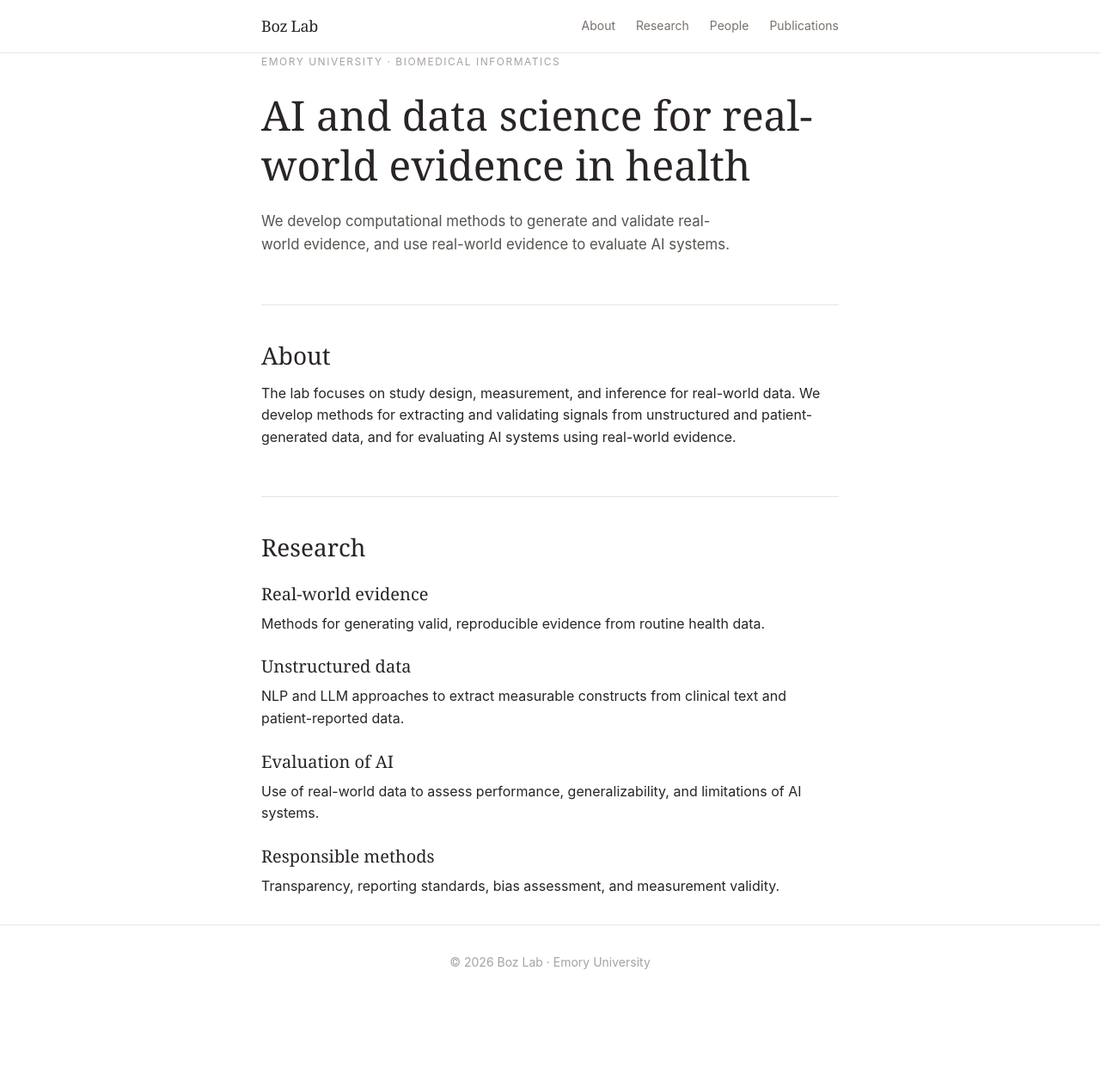
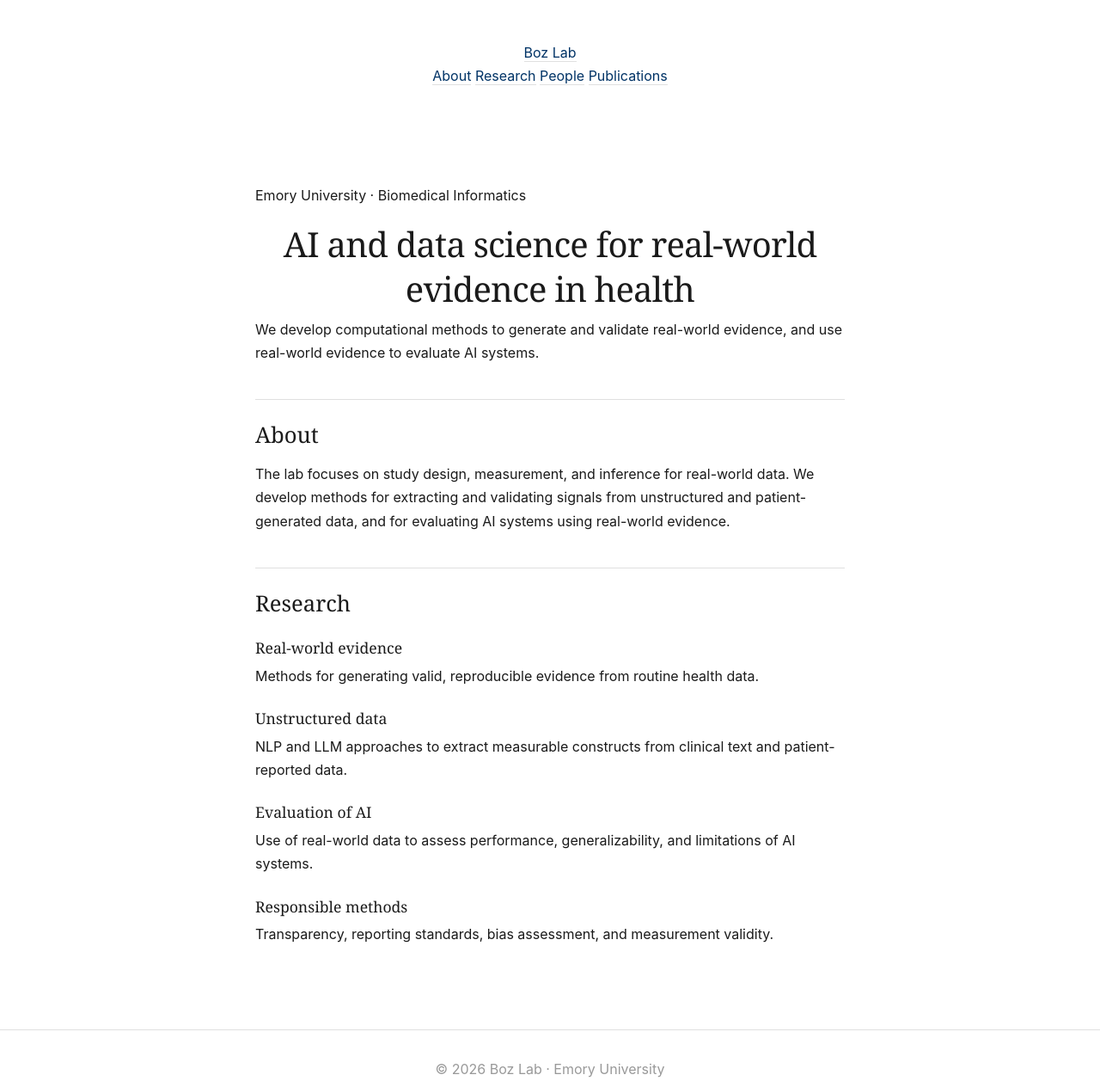
Before and after one commit to bozlab/bozlab.github.io, a Jekyll site: the page built from index.md, in a window 1280 px wide and 1257 px high. Shown: the whole window at 86% size. Built offline with Jekyll 4.4.1, drawn with Linux system fonts in a browser that asks for light colours.

Commit message:
Refactor CSS styles for improved readability

```diff
--- a/assets/css/style.css
+++ b/assets/css/style.css
@@ -1,175 +1,251 @@
-/* Reset and base styles */
+/* Reset */
 * {
     margin: 0;
     padding: 0;
     box-sizing: border-box;
 }
 
+/* Base */
+html {
+    scroll-behavior: smooth;
+}
+
 body {
-    font-family: -apple-system, BlinkMacSystemFont, 'Segoe UI', 'Helvetica Neue', sans-serif;
-    line-height: 1.6;
-    color: #292524;
+    font-family: -apple-system, BlinkMacSystemFont, "Segoe UI", "Helvetica Neue", sans-serif;
+    line-height: 1.7;
+    color: #1a1a1a;
     background-color: #ffffff;
+}
+
+/* Container */
+.container {
+    max-width: 750px;
+    margin: 0 auto;
+    padding: 2rem;
+    padding-top: 3rem;
 }
 
 /* Typography */
 h1, h2, h3 {
-    font-family: 'Georgia', serif;
+    font-family: Georgia, "Times New Roman", serif;
     font-weight: 400;
-    line-height: 1.2;
-    margin-top: 1.5em;
-    margin-bottom: 0.5em;
+    line-height: 1.3;
+    margin-top: 2rem;
+    margin-bottom: 1rem;
 }
 
 h1 {
-    font-size: 3rem;
-    margin-top: 0.5em;
+    font-size: 2.5rem;
+    text-align: center;
+    margin-top: 0;
+    margin-bottom: 0.5rem;
+    letter-spacing: -0.02em;
 }
 
 h2 {
-    font-size: 1.75rem;
-    border-top: 1px solid #e7e5e4;
-    padding-top: 1.5em;
-    margin-top: 2em;
+    font-size: 1.6rem;
+    margin-top: 2.5rem;
+    padding-top: 1.5rem;
+    border-top: 1px solid #e0e0e0;
 }
 
 h3 {
-    font-size: 1.25rem;
-    margin-top: 1.25em;
+    font-size: 1.1rem;
+    margin-top: 1.5rem;
+    margin-bottom: 0.5rem;
 }
 
 p {
-    margin-bottom: 1em;
+    margin-bottom: 1rem;
+    font-size: 1rem;
 }
 
 a {
-    color: #292524;
-    text-decoration: underline;
+    color: #003366;
+    text-decoration: none;
+    border-bottom: 1px solid #e0e0e0;
+    transition: opacity 0.2s ease;
 }
 
 a:hover {
     opacity: 0.7;
 }
 
-/* Container */
-.container {
-    max-width: 45rem;
-    margin: 0 auto;
-    padding: 0 1.5rem;
+ul {
+    margin-left: 1.5rem;
+    margin-bottom: 1.5rem;
+}
+
+li {
+    margin-bottom: 0.75rem;
+    line-height: 1.7;
+}
+
+strong {
+    font-weight: 600;
+}
+
+em {
+    font-style: italic;
 }
 
 /* Header */
-header.sticky-header {
-    position: sticky;
-    top: 0;
-    z-index: 50;
-    border-bottom: 1px solid #e7e5e4;
-    background-color: #ffffff;
-}
-
-header .container {
-    display: flex;
-    justify-content: space-between;
-    align-items: center;
-    padding: 1rem 1.5rem;
-}
-
-.logo {
-    font-family: 'Georgia', serif;
-    font-size: 1.125rem;
-    letter-spacing: -0.02em;
-    text-decoration: none;
-    font-weight: 400;
-}
-
-header nav {
-    display: flex;
-    gap: 1.5rem;
-    font-size: 0.875rem;
-}
-
-header nav a {
-    text-decoration: none;
-    color: #78716b;
-}
-
-header nav a:hover {
-    color: #292524;
-}
-
-/* Main content */
-main {
-    padding: 2.5rem 1.5rem;
-}
-
-/* Hero section */
-.hero {
+header {
+    text-align: center;
     margin-bottom: 2rem;
 }
 
-.meta {
-    font-size: 0.75rem;
-    letter-spacing: 0.125em;
-    text-transform: uppercase;
-    color: #a8a29e;
+.tagline {
+    font-size: 1.3rem;
+    color: #333;
+    margin-bottom: 0.5rem;
 }
 
-.subtitle {
-    font-size: 1.05rem;
-    color: #57534e;
-    margin-top: 1.5rem;
-    max-width: 35rem;
+.subtagline {
+    font-size: 1rem;
+    color: #666;
+    margin-bottom: 2rem;
 }
 
-/* Research grid */
-.research-grid {
-    display: grid;
-    grid-template-columns: 1fr;
-    gap: 1.5rem;
-    margin-top: 1.5rem;
+/* Main Sections */
+main {
+    margin-bottom: 3rem;
 }
 
-@media (min-width: 768px) {
-    .research-grid {
-        grid-template-columns: 1fr 1fr;
-    }
+section {
+    margin-bottom: 2.5rem;
 }
 
-.research-item h3 {
-    margin-top: 0;
+.mission {
+    background-color: #f9f9f9;
+    padding: 1.5rem;
+    border-left: 3px solid #003366;
+    margin-bottom: 3rem;
+}
+
+.mission p {
+    margin-bottom: 0;
+    font-size: 1rem;
+    line-height: 1.8;
+}
+
+/* Projects */
+.project-list {
+    list-style: none;
+    margin-left: 0;
+}
+
+.project-list li {
+    margin-bottom: 1rem;
+    padding-left: 0;
+}
+
+.project-list strong {
+    color: #003366;
 }
 
 /* Publications */
-.publication {
+.pub-list {
+    margin-left: 0;
+    list-style: none;
+}
+
+.pub-item {
+    margin-bottom: 1.5rem;
+    padding-bottom: 1.5rem;
+    border-bottom: 1px solid #e0e0e0;
+}
+
+.pub-item:last-child {
+    border-bottom: none;
+}
+
+.pub-item p {
+    margin-bottom: 0;
+    line-height: 1.7;
+    font-size: 0.95rem;
+}
+
+/* People */
+.person {
     margin-bottom: 1.5rem;
 }
 
-.publication-meta {
-    font-size: 0.875rem;
-    color: #a8a29e;
+.person h3 {
+    margin-top: 0;
+    margin-bottom: 0.25rem;
+}
+
+.person p {
+    margin-bottom: 0;
+    font-size: 0.95rem;
+    color: #666;
+    line-height: 1.6;
 }
 
 /* Footer */
 footer {
-    border-top: 1px solid #e7e5e4;
-    padding: 2rem 1.5rem;
+    border-top: 1px solid #e0e0e0;
+    padding-top: 2rem;
     text-align: center;
-    font-size: 0.875rem;
-    color: #a8a29e;
-    margin-top: 2rem;
+    font-size: 0.9rem;
+    color: #999;
+    margin-top: 3rem;
+}
+
+footer p {
+    margin-bottom: 0;
 }
 
 /* Responsive */
 @media (max-width: 768px) {
+    .container {
+        padding: 1.5rem;
+        padding-top: 2rem;
+    }
+
     h1 {
         font-size: 2rem;
     }
 
-h2 {
-        font-size: 1.5rem;
+    h2 {
+        font-size: 1.3rem;
     }
 
-    header nav {
-        display: none;
+    h3 {
+        font-size: 1rem;
+    }
+
+    .tagline {
+        font-size: 1.1rem;
+    }
+
+    .subtagline {
+        font-size: 0.95rem;
+    }
+
+    ul {
+        margin-left: 1.25rem;
+    }
+
+    li {
+        margin-bottom: 0.6rem;
     }
 }
+
+/* Print */
+@media print {
+    body {
+        background: white;
+    }
+
+    .container {
+        max-width: 100%;
+        padding: 0;
+    }
+
+    a {
+        color: #000;
+        text-decoration: underline;
+    }
+}
```
